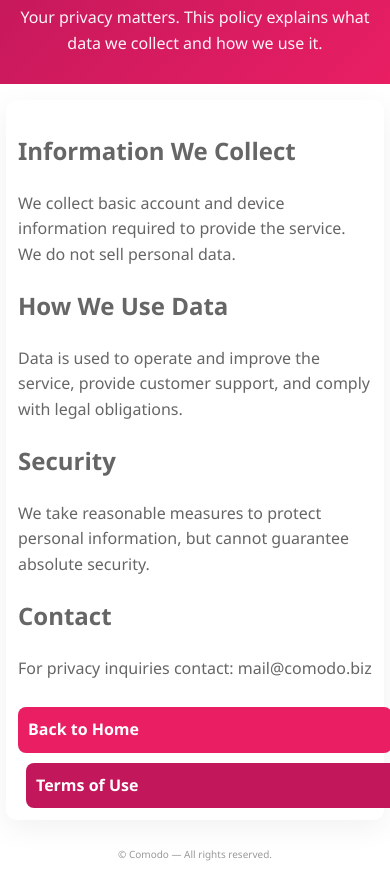
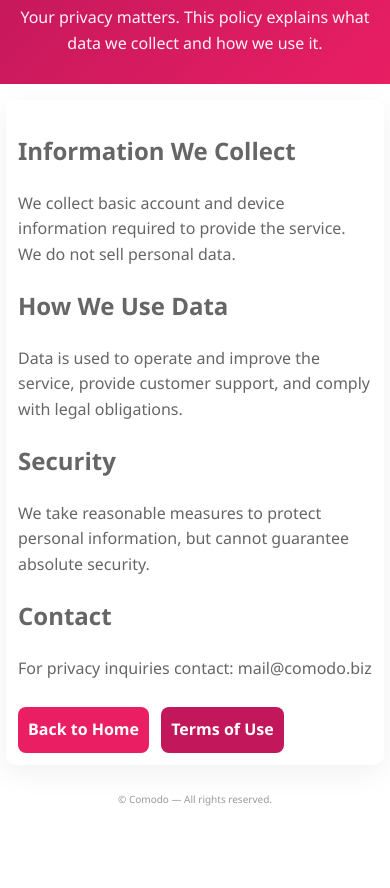
Before and after one commit to pt67/comodo-landing, a plain HTML site: page privacy.html in a window 390 px wide. Shown: the part 64-952 px from the top of the page. After the commit the page ends 896 px from the top, so only its background shows below. Drawn offline with Linux system fonts and the light colour scheme.

Commit message:
makit better

```diff
--- a/privacy.html
+++ b/privacy.html
@@ -28,7 +28,7 @@ a.button{display:inline-block;margin-top:16px;padding:10px;border-radius:8px;bac
   .container{margin:16px auto;padding:0 6px;}
   .card{padding:12px;font-size:1rem;}
   h1{font-size:1.3rem;}
-  a.button{font-size:1rem;padding:10px;width:100%;margin-top:10px;}
+  a.button{font-size:1rem;padding:10px;margin-top:10px;}
   .footer{font-size:12px;}
 }
 </style>
```
Also changed, not shown: terms.html (+1 -1 lines).
